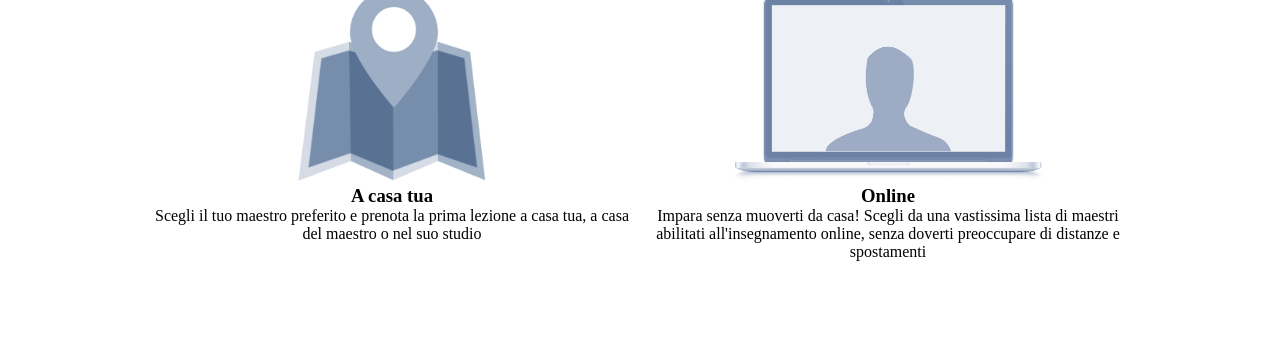
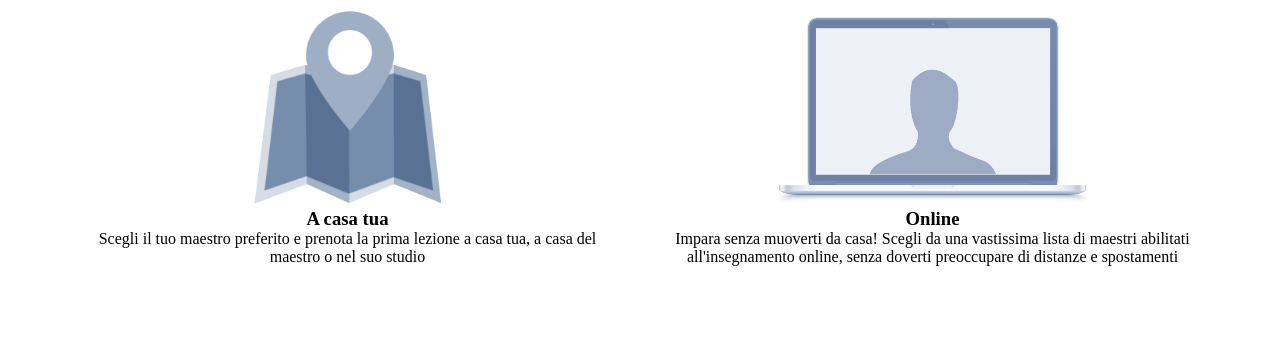
Before and after one commit to SimoneCapozzi/html-css-resp-wannabe-12bool, a plain HTML site: page index.html in a window 1280 px wide. Shown: the part 152-507 px from the top of the page. Drawn offline with Linux system fonts and the light colour scheme.

Commit message:
es resp-wannabe-12bool 2

```diff
--- a/index.html
+++ b/index.html
@@ -11,12 +11,12 @@
     <div id="lezioni" class="container">
       <div class="row">
         <h1>Lezioni dove vuoi tu</h1>
-        <div class="col-lg-6 col-md-6 col-xs-12">
+        <div class="col-lg-6 col-md-6 col-xs-12 padding-t">
           <img src="img/icon/maps.png" alt="">
           <h3>A casa tua</h3>
           Scegli il tuo maestro preferito e prenota la prima lezione a casa tua, a casa del maestro o nel suo studio
         </div>
-        <div class="col-lg-6 col-md-6 col-xs-12">
+        <div class="col-lg-6 col-md-6 col-xs-12 padding-t">
           <img src="img/icon/screen.png" alt="">
           <h3>Online</h3>
           Impara senza muoverti da casa! Scegli da una vastissima lista di maestri abilitati all'insegnamento online, senza doverti preoccupare di distanze e spostamenti
--- a/style.css
+++ b/style.css
@@ -1,8 +1,12 @@
 .row {
-  width: 992px;
+  min-width: 340px;
   margin-left: auto;
   margin-right: auto;
   margin-top: 100px;
+}
+
+.padding-t{
+  padding: 2%;
 }
 
 /* BLOCCO LEZIONI */
```
